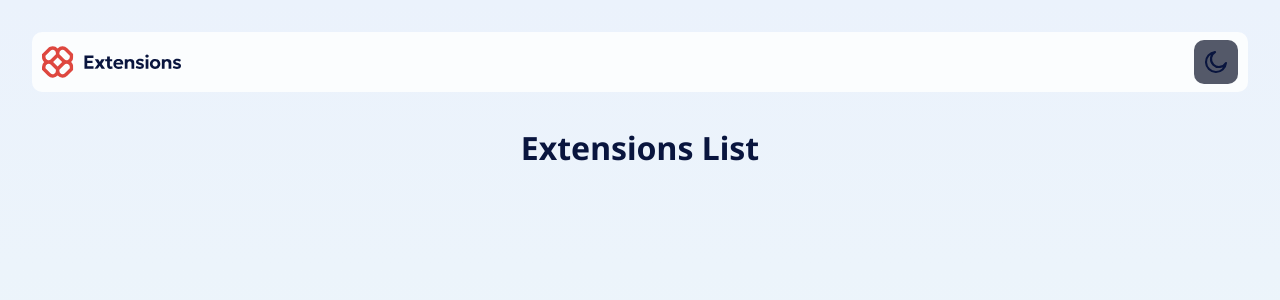
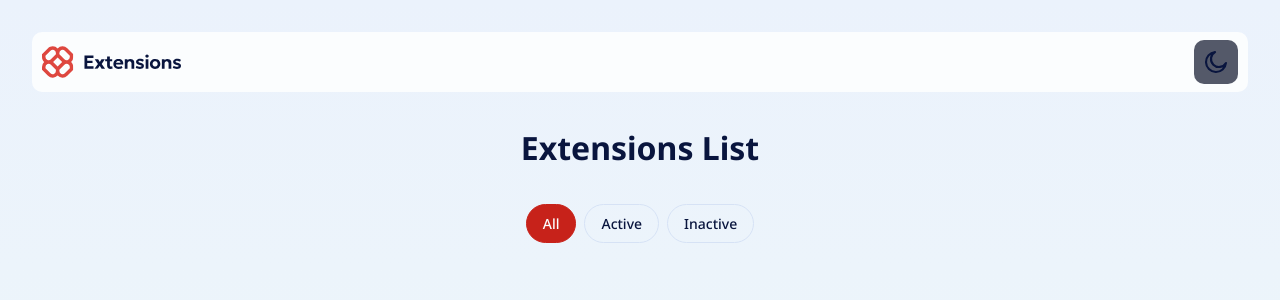
Before and after one commit to Robertron624/browser-extensions-manager, a React (Vite) app: page / in a window 1280 px wide. Shown: the top 300 px of the page. Built offline with nearby package versions, Linux system fonts and the light colour scheme.

Commit message:
feat: implement filter functionality with context and custom hooks

```diff
--- a/src/App.tsx
+++ b/src/App.tsx
@@ -1,5 +1,6 @@
 
 import './App.css'
+import FilterButtons from './components/FilterButtons';
 import Header from './components/Header'
 
 function App() {
@@ -11,6 +12,7 @@ function App() {
         <h1>
           Extensions List
         </h1>
+        <FilterButtons />
       </main>
     </div>
   );
--- /dev/null
+++ b/src/components/FilterButtons.css
@@ -0,0 +1,34 @@
+/* components/FilterButtons.css */
+.filter-buttons {
+  display: flex;
+  gap: 0.5rem;
+  margin-bottom: 1rem;
+  margin-top: 2rem;
+}
+
+.filter-button {
+  padding: 0.5rem 1rem;
+  border: .5px solid var(--button-border);
+  background-color: var(--button-bg);
+  color: var(--button-text);
+  border-radius: 2rem;
+  cursor: pointer;
+  transition: all 0.2s ease;
+  font-size: 0.875rem;
+  font-weight: 500;
+}
+
+.filter-button:hover {
+  background-color: var(--button-bg-hover);
+}
+
+.filter-button.active {
+  background-color: var(--button-active-bg);
+  color: var(--button-active-text);
+  border-color: var(--button-active-bg);
+}
+
+.filter-button.active:hover {
+  background-color: var(--red-700);
+  border-color: var(--red-700);
+}
--- /dev/null
+++ b/src/components/FilterButtons.tsx
@@ -0,0 +1,42 @@
+import { useFilter } from "../hooks/useFilter";
+import { FilterState } from "../types";
+import { filterOptions } from "../constants";
+import './FilterButtons.css';
+
+type FilterButtonProps = {
+  label: string;
+  value: FilterState;
+  isActive: boolean;
+  onClick: (value: FilterState) => void;
+};
+
+const FilterButton = ({ label, value, isActive, onClick }: FilterButtonProps) => {
+  return (
+    <button
+      className={`filter-button ${isActive ? 'active' : ''}`}
+      onClick={() => onClick(value)}
+    >
+      {label}
+    </button>
+  );
+}
+
+const FilterButtons = () => {
+  const { activeFilter, setActiveFilter } = useFilter();
+
+  return (
+    <div className="filter-buttons mx-auto justify-center">
+      {filterOptions.map((option) => (
+        <FilterButton
+          key={option.value}
+          label={option.label}
+          value={option.value}
+          isActive={activeFilter === option.value}
+          onClick={setActiveFilter}
+        />
+      ))}
+    </div>
+  );
+}
+
+export default FilterButtons;
--- a/src/components/Icons/Sun.tsx
+++ b/src/components/Icons/Sun.tsx
@@ -18,13 +18,13 @@ export const Sun: React.FC<IconProps> = ({
     className={className}
     aria-label={title}
   >
-    <g clip-path="url(#a)">
+    <g clipPath="url(#a)">
       <path
-        stroke={color}
-        stroke-linecap="round"
-        stroke-linejoin="round"
-        stroke-width="1.98"
-        d="M11 1.833v1.834m0 14.666v1.834M3.667 11H1.833m3.955-5.212L4.492 4.492m11.72 1.296 1.297-1.296M5.788 16.215l-1.296 1.296m11.72-1.296 1.297 1.296M20.167 11h-1.834m-2.75 0a4.583 4.583 0 1 1-9.167 0 4.583 4.583 0 0 1 9.167 0Z"
+      stroke={color}
+      strokeLinecap="round"
+      strokeLinejoin="round"
+      strokeWidth="1.98"
+      d="M11 1.833v1.834m0 14.666v1.834M3.667 11H1.833m3.955-5.212L4.492 4.492m11.72 1.296 1.297-1.296M5.788 16.215l-1.296 1.296m11.72-1.296 1.297 1.296M20.167 11h-1.834m-2.75 0a4.583 4.583 0 1 1-9.167 0 4.583 4.583 0 0 1 9.167 0Z"
       />
     </g>
     <defs>
--- /dev/null
+++ b/src/constants.ts
@@ -0,0 +1,7 @@
+import type { FilterState } from "./types";
+
+export const filterOptions: { label: string; value: FilterState }[] = [
+  { label: 'All', value: "all" },
+  { label: 'Active', value: 'active' },
+  { label: 'Inactive', value: 'inactive' },
+];
--- /dev/null
+++ b/src/context/FilterContext.tsx
@@ -0,0 +1,38 @@
+import { useState, useMemo, ReactNode } from "react";
+import { FilterContext } from "./FilterContextInstance";
+import { FilterState, Extension, FilterContextType } from "../types";
+
+type FilterProviderProps = {
+  children: ReactNode;
+};
+
+export const FilterProvider = ({ children }: FilterProviderProps) => {
+  const [activeFilter, setActiveFilter] = useState<FilterState>('all');
+  const [extensions, setExtensions] = useState<Extension[]>([]);
+
+  const filteredExtensions = useMemo(() => {
+    switch (activeFilter) {
+      case 'active':
+        return extensions.filter(extension => extension.isActive);
+      case 'inactive':
+        return extensions.filter(extension => !extension.isActive);
+      case 'all':
+      default:
+        return extensions;
+    }
+  }, [activeFilter, extensions]);
+
+  const contextValue: FilterContextType = {
+    activeFilter,
+    setActiveFilter,
+    filteredExtensions,
+    extensions,
+    setExtensions,
+  };
+
+  return (
+    <FilterContext.Provider value={contextValue}>
+      {children}
+    </FilterContext.Provider>
+  );
+};
--- /dev/null
+++ b/src/context/FilterContextInstance.tsx
@@ -0,0 +1,11 @@
+// context/FilterContextInstance.ts
+import { createContext } from 'react';
+import { FilterContextType } from '../types';
+
+export const FilterContext = createContext<FilterContextType>({
+  activeFilter: 'all',
+  setActiveFilter: () => {},
+  filteredExtensions: [],
+  extensions: [],
+  setExtensions: () => {},
+});
--- /dev/null
+++ b/src/context/index.tsx
@@ -0,0 +1,9 @@
+// Index file for the context module, it exports all the context providers and hooks.
+
+import { FilterProvider } from './FilterContext';
+import { ThemeProvider } from './ThemeContext';
+
+export {
+  FilterProvider,
+  ThemeProvider,
+};
--- /dev/null
+++ b/src/hooks/useFilter.ts
@@ -0,0 +1,18 @@
+import { useContext } from "react";
+import { FilterContext } from "../context/FilterContextInstance";
+import { FilterContextType } from "../types";
+
+/**
+ * Custom hook to access the filter context.
+ *
+ * @returns {FilterContextType} The filter context value.
+ */
+export const useFilter = (): FilterContextType => {
+  const context = useContext(FilterContext);
+
+  if (!context) {
+    throw new Error("useFilter must be used within a FilterProvider");
+  }
+
+  return context;
+}
--- a/src/index.css
+++ b/src/index.css
@@ -6,19 +6,19 @@
   font-family: 'Noto Sans';
   font-style: normal;
   font-weight: 400;
-  src: url('/public/fonts/NotoSans-Regular.ttf') format('truetype');
+  src: url('/fonts/NotoSans-Regular.ttf') format('truetype');
 }
 @font-face {
   font-family: 'Noto Sans';
   font-style: normal;
   font-weight: 500;
-  src: url('/public/fonts/NotoSans-Medium.ttf') format('truetype');
+  src: url('/fonts/NotoSans-Medium.ttf') format('truetype');
 }
 @font-face {
   font-family: 'Noto Sans';
   font-style: normal;
   font-weight: 700;
-  src: url('/public/fonts/NotoSans-Bold.ttf') format('truetype');
+  src: url('/fonts/NotoSans-Bold.ttf') format('truetype');
 }
 
 :root {
@@ -203,6 +203,14 @@ h3 {
   --text-color: var(--neutral-900);
   --border-color: var(--neutral-200);
   /* Add more theme-specific variables as needed */
+
+  /* General-purpose variables */
+  --button-bg: transparent;
+  --button-bg-hover: var(--neutral-100);
+  --button-border: var(--neutral-200);
+  --button-text: var(--neutral-900);
+  --button-active-bg: var(--red-700);
+  --button-active-text: var(--neutral-0);
 }
 
 /* Dark theme */
@@ -211,6 +219,14 @@ h3 {
   --text-color: var(--neutral-0);
   --border-color: var(--neutral-700);
   /* Add more theme-specific variables as needed */
+
+    /* Dark theme button variables */
+  --button-bg: var(--neutral-700);
+  --button-bg-hover: var(--neutral-800);
+  --button-border: var(--neutral-300);
+  --button-text: var(--neutral-0);
+  --button-active-bg: var(--red-500);
+  --button-active-text: var(--neutral-900);
 }
 
 body {
--- a/src/main.tsx
+++ b/src/main.tsx
@@ -1,13 +1,15 @@
-import { StrictMode } from 'react'
-import { createRoot } from 'react-dom/client'
-import './index.css'
-import App from './App.tsx'
-import { ThemeProvider } from './context/ThemeContext.tsx'
+import { StrictMode } from "react";
+import { createRoot } from "react-dom/client";
+import "./index.css";
+import App from "./App.tsx";
+import { FilterProvider, ThemeProvider } from "./context";
 
-createRoot(document.getElementById('root')!).render(
+createRoot(document.getElementById("root")!).render(
   <StrictMode>
     <ThemeProvider>
-      <App />
+      <FilterProvider>
+        <App />
+      </FilterProvider>
     </ThemeProvider>
-  </StrictMode>,
-)
+  </StrictMode>
+);
```
Also changed, not shown: src/types.ts (+18 -0 lines).
